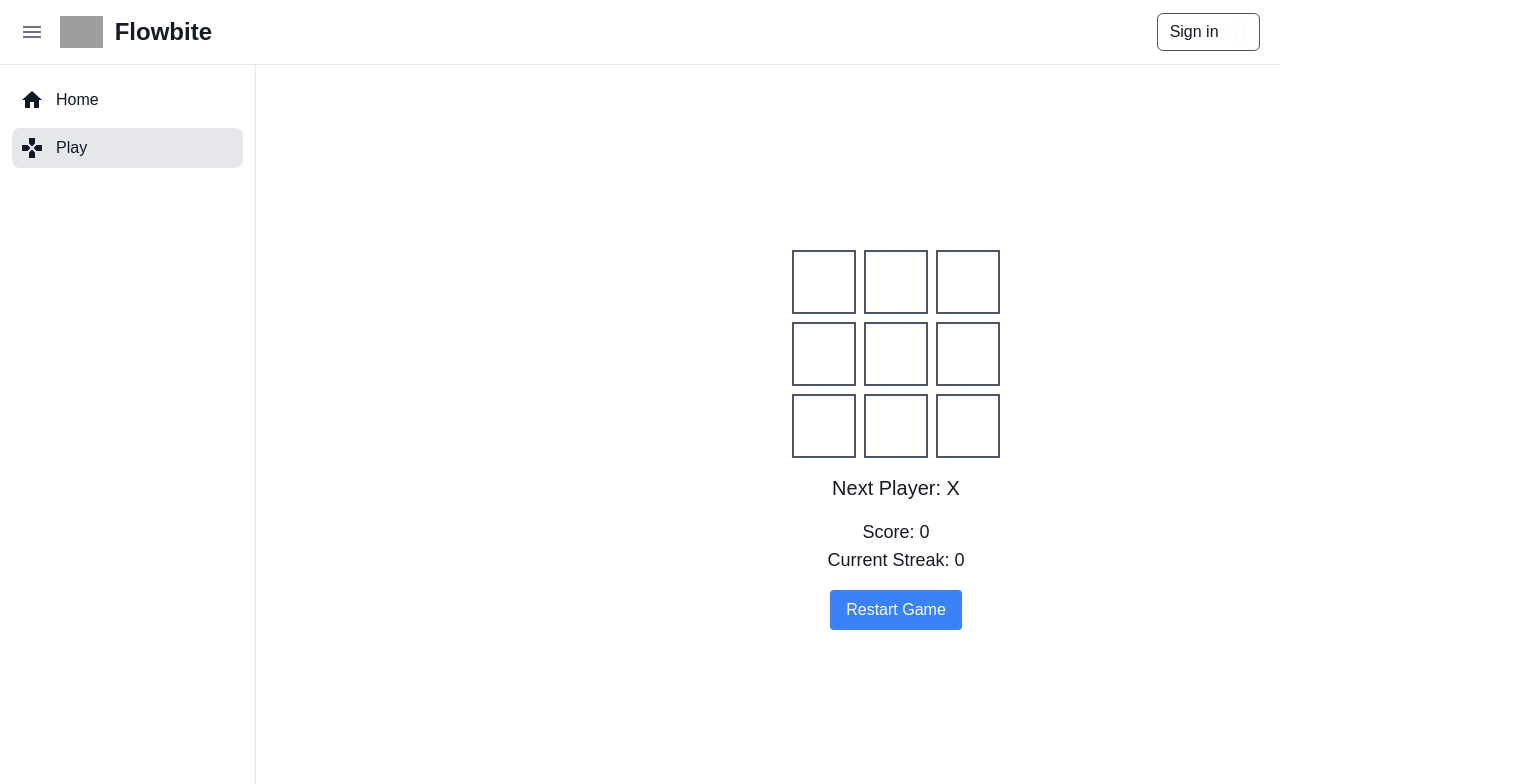
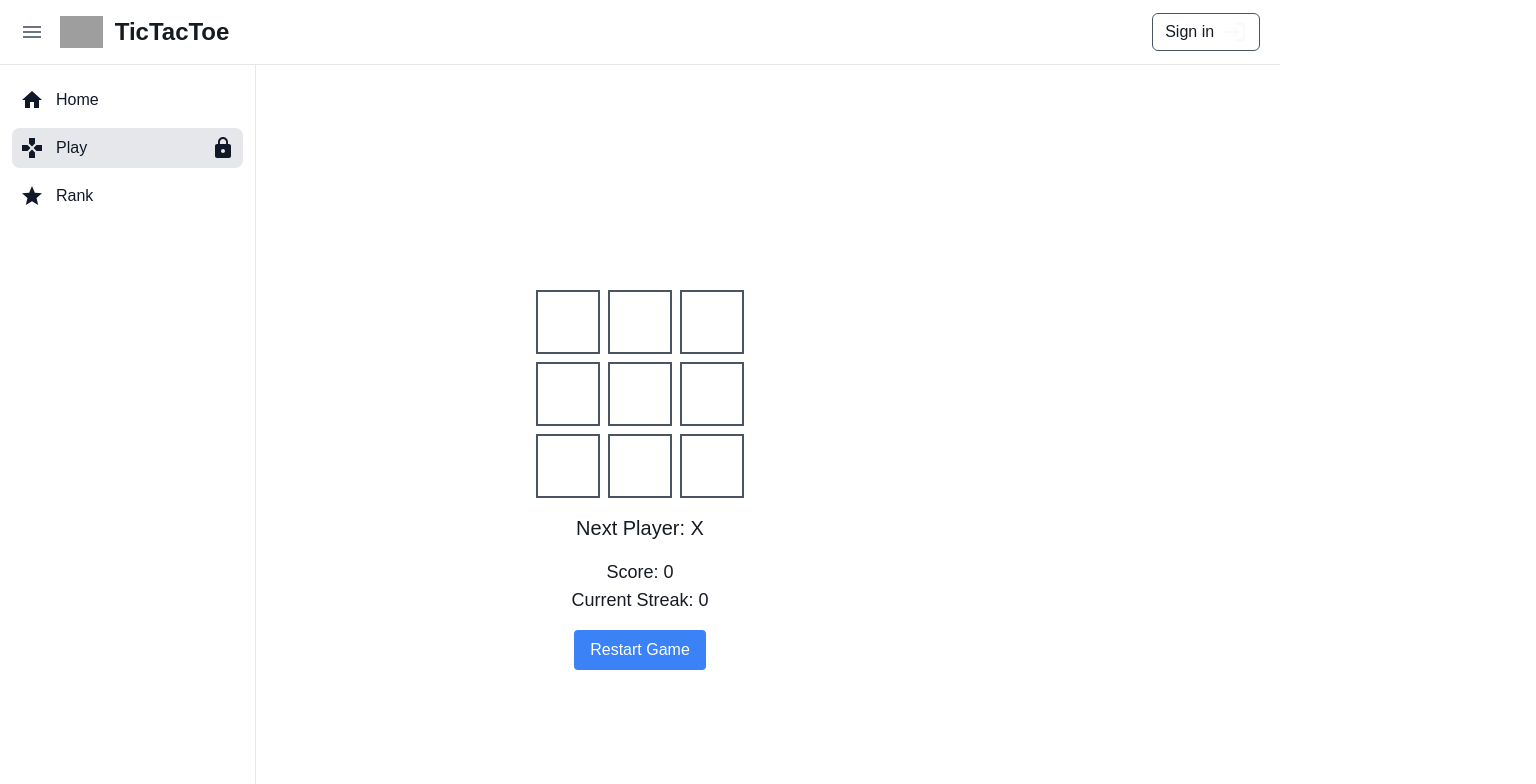
Before and after one commit to AjarnDang/Triple-T, a Next.js app: page /game in a window 1280 px wide. Shown: the top 784 px of the page, 1536 px wide, since content can reach past the window. Built offline with nearby package versions, Linux system fonts and the light colour scheme; no server answers; grey boxes are pictures that could not be loaded.

Commit message:
[UPDATE] restrcit for not login user

```diff
--- a/app/components/TicTacToe.tsx
+++ b/app/components/TicTacToe.tsx
@@ -2,32 +2,30 @@
 
 import React, { useState, useEffect } from "react";
 
-// Create the Game Board Component
 const Board: React.FC = () => {
   const [squares, setSquares] = useState<string[]>(Array(9).fill(""));
   const [xIsNext, setXIsNext] = useState<boolean>(true);
   const [winner, setWinner] = useState<string | null>(null);
-  const [score, setScore] = useState<number>(0); // Player's score
-  const [streak, setStreak] = useState<number>(0); // Winning streak
+  const [score, setScore] = useState<number>(0);
+  const [streak, setStreak] = useState<number>(0);
 
   const handleClick = (index: number) => {
-    if (squares[index] || winner || !xIsNext) return; // Prevent click if square is filled, game over, or it's the bot's turn
-
-    const newSquares = squares.slice(); // Create a copy of the current squares
-    newSquares[index] = xIsNext ? "X" : "O"; // Mark current player's move
+    if (squares[index] || winner || !xIsNext) return;
+    const newSquares = squares.slice();
+    newSquares[index] = xIsNext ? "X" : "O";
 
     setSquares(newSquares);
-    setXIsNext(!xIsNext); // Switch player
+    setXIsNext(!xIsNext);
 
     const gameWinner = calculateWinner(newSquares);
     if (gameWinner) {
-      setWinner(gameWinner); // Set winner
+      setWinner(gameWinner);
     }
   };
 
   const renderSquare = (index: number) => (
     <button
-      key={index} // Add key here to resolve the warning
+      key={index}
       className="w-16 h-16 border-2 border-gray-600 flex justify-center items-center text-2xl font-bold"
       onClick={() => handleClick(index)}
     >
@@ -50,52 +48,46 @@ const Board: React.FC = () => {
     for (let i = 0; i < lines.length; i++) {
       const [a, b, c] = lines[i];
       if (squares[a] && squares[a] === squares[b] && squares[a] === squares[c]) {
-        return squares[a]; // Return the winner ('X' or 'O')
+        return squares[a];
       }
     }
     return null;
   };
 
   const botMove = () => {
-    // AI logic to make a move
     const availableMoves = squares
       .map((val, index) => (val === "" ? index : null))
       .filter((index) => index !== null) as number[];
 
-    if (availableMoves.length === 0) return; // No moves left
+    if (availableMoves.length === 0) return;
 
-    // Make the AI choose a random move
     const randomMove = availableMoves[Math.floor(Math.random() * availableMoves.length)];
 
-    // Update the board with the bot's move
     const newSquares = squares.slice();
     newSquares[randomMove] = "O";
     setSquares(newSquares);
-    setXIsNext(true); // Switch back to the player
+    setXIsNext(true);
 
     const gameWinner = calculateWinner(newSquares);
     if (gameWinner) {
-      setWinner(gameWinner); // Set winner
+      setWinner(gameWinner);
     }
   };
 
   const handleEndRound = () => {
     if (winner === "X") {
-      setScore((prev) => prev + 1); // Player wins
-      setStreak((prev) => prev + 1); // Increase winning streak
+      setScore((prev) => prev + 1);
+      setStreak((prev) => prev + 1);
     } else if (winner === "O") {
-      setScore((prev) => prev - 1); // Bot wins
-      setStreak(0); // Reset streak
+      setScore((prev) => prev - 1);
+      setStreak(0);
     }
 
-    // If player wins 3 times in a row, add bonus to score
     if (streak >= 3) {
       setScore((prev) => prev + 1);
-      setStreak(0); // Reset streak after bonus
+      setStreak((prev) => prev);
     }
-
-    // Restart the game after the round ends
-    setTimeout(restartGame, 1000); // Delay the reset so the player can see the result
+    setTimeout(restartGame, 1000);
   };
 
   const restartGame = () => {
@@ -106,10 +98,8 @@ const Board: React.FC = () => {
 
   useEffect(() => {
     if (!xIsNext && !winner) {
-      // AI makes a move after the player
       botMove();
     } else if (winner) {
-      // Handle end of round
       handleEndRound();
     }
   }, [xIsNext, squares, winner]);
@@ -142,7 +132,6 @@ const Board: React.FC = () => {
   );
 };
 
-// App Component
 const App: React.FC = () => {
   return (
     <div className="flex justify-center items-center h-screen">
--- a/app/components/sidebar.tsx
+++ b/app/components/sidebar.tsx
@@ -6,14 +6,25 @@ import GamesIcon from "@mui/icons-material/Games";
 import LogoutIcon from "@mui/icons-material/Logout";
 import LoginIcon from "@mui/icons-material/Login";
 import MenuIcon from "@mui/icons-material/Menu";
+import LockIcon from "@mui/icons-material/Lock";
+import StarIcon from '@mui/icons-material/Star';
 import { useSession, signIn, signOut } from "next-auth/react";
-import { useRouter } from "next/navigation";
+import { useRouter, usePathname } from "next/navigation";
 import { grey } from "@mui/material/colors";
 
 export default function SidebarDrawer() {
   const { data: session } = useSession();
+  const pathname = usePathname();
   const router = useRouter();
-  const [isOpen, setIsOpen] = React.useState(false); // Track sidebar open/close
+  const [isOpen, setIsOpen] = React.useState(false);
+
+  const handleNavigation = (link: any) => {
+    if (link === "/game" && !session) {
+      signIn();
+    } else {
+      window.location.href(link);
+    }
+  };
 
   const Menu = [
     {
@@ -26,16 +37,19 @@ export default function SidebarDrawer() {
       link: "/game",
       icon: GamesIcon,
     },
+    {
+      name: "Rank",
+      link: "/rank",
+      icon: StarIcon,
+    },
   ];
 
-  // Handle sidebar toggle
   const toggleSidebar = () => {
     setIsOpen(!isOpen);
   };
 
-  // Check if the current route is active
   const isActive = (link: string) =>
-    router.pathname === link ? "bg-gray-200 dark:bg-gray-700" : "";
+    pathname === link ? "bg-gray-200 dark:bg-gray-700" : "";
 
   return (
     <>
@@ -54,12 +68,12 @@ export default function SidebarDrawer() {
               </button>
               <a href="https://flowbite.com" className="flex ms-2 md:me-24">
                 <img
-                  src="https://flowbite.com/docs/images/logo.svg"
+                  src="https://upload.wikimedia.org/wikipedia/commons/thumb/3/32/Tic_tac_toe.svg/1200px-Tic_tac_toe.svg.png"
                   className="h-8 me-3"
                   alt="FlowBite Logo"
                 />
                 <span className="self-center text-xl font-semibold sm:text-2xl whitespace-nowrap dark:text-white">
-                  Flowbite
+                  TicTacToe
                 </span>
               </a>
             </div>
@@ -74,7 +88,11 @@ export default function SidebarDrawer() {
                       onClick={() => signOut()}
                       className="btn border border-gray-600 items-center hover:bg-slate-800 transition lg:flex"
                     >
-                     <span className="lg:flex sm:hidden hidden">Sign out </span>&nbsp;<LogoutIcon sx={{ color: grey[50] }} />
+                      <span className="lg:flex sm:hidden hidden">
+                        Sign out &nbsp;
+                      </span>
+                      &nbsp;
+                      <LogoutIcon sx={{ color: grey[50] }} />
                     </button>
                   </>
                 ) : (
@@ -82,7 +100,11 @@ export default function SidebarDrawer() {
                     onClick={() => signIn()}
                     className="btn border border-gray-600 lg:flex items-center hover:bg-slate-800 transition"
                   >
-                    <span className="lg:flex sm:hidden hidden">Sign in</span>&nbsp;<LoginIcon sx={{ color: grey[50] }} />
+                    <span className="lg:flex sm:hidden hidden">
+                      Sign in &nbsp;
+                    </span>
+
+                    <LoginIcon sx={{ color: grey[50] }} />
                   </button>
                 )}
               </div>
@@ -95,21 +117,28 @@ export default function SidebarDrawer() {
         id="logo-sidebar"
         className={`fixed top-0 left-0 z-40 w-64 h-screen pt-20 transition-transform ${
           isOpen ? "translate-x-0" : "-translate-x-full"
-        } sm:translate-x-0 bg-white border-r border-gray-200 dark:bg-gray-800 dark:border-gray-700`}
+        } md:translate-x-0 bg-white border-r border-gray-200 dark:bg-gray-800 dark:border-gray-700`}
         aria-label="Sidebar"
       >
         <div className="h-full px-3 pb-4 overflow-y-auto bg-white dark:bg-gray-800">
           <ul className="space-y-2 font-medium">
-            {Menu.map((text, index) => (
+            {Menu.map((item, index) => (
               <li key={index}>
                 <a
-                  onClick={() => router.push(text.link)}
+                  onClick={() => handleNavigation(item.link)}
                   className={`flex items-center p-2 text-gray-900 rounded-lg dark:text-white hover:bg-gray-100 dark:hover:bg-gray-700 group cursor-pointer ${isActive(
-                    text.link
+                    item.link
                   )}`}
                 >
-                  <text.icon />
-                  <span className="ms-3">{text.name}</span>
+                  <div className="flex justify-between w-full items-center">
+                    <div className="flex items-center">
+                      <item.icon />
+                      <span className="ms-3">{item.name}</span>
+                    </div>
+                    {!session && item.name === "Play" && (
+                      <LockIcon className="ml-2" />
+                    )}
+                  </div>
                 </a>
               </li>
             ))}
--- a/app/game/page.tsx
+++ b/app/game/page.tsx
@@ -4,7 +4,6 @@ import TicTacToe from "@/app/components/TicTacToe";
 const GamesPage: React.FC = () => {
   return (
     <div>
-      <h1>Games</h1>
       <TicTacToe />
     </div>
   );
--- a/app/layout.tsx
+++ b/app/layout.tsx
@@ -26,8 +26,8 @@ export default function RootLayout({
           className={`${geistSans.variable} ${geistMono.variable} antialiased`}
         >
           <SidebarDrawer />
-          <div className="container mx-auto sm:mx-64 p-4">
-            {children}
+          <div className="pt-16 md:px-64">
+            <div className="container mx-auto p-4">{children}</div>
           </div>
         </body>
       </html>
```
Also changed, not shown: public/tic-tac-toe-logo.svg (added).
